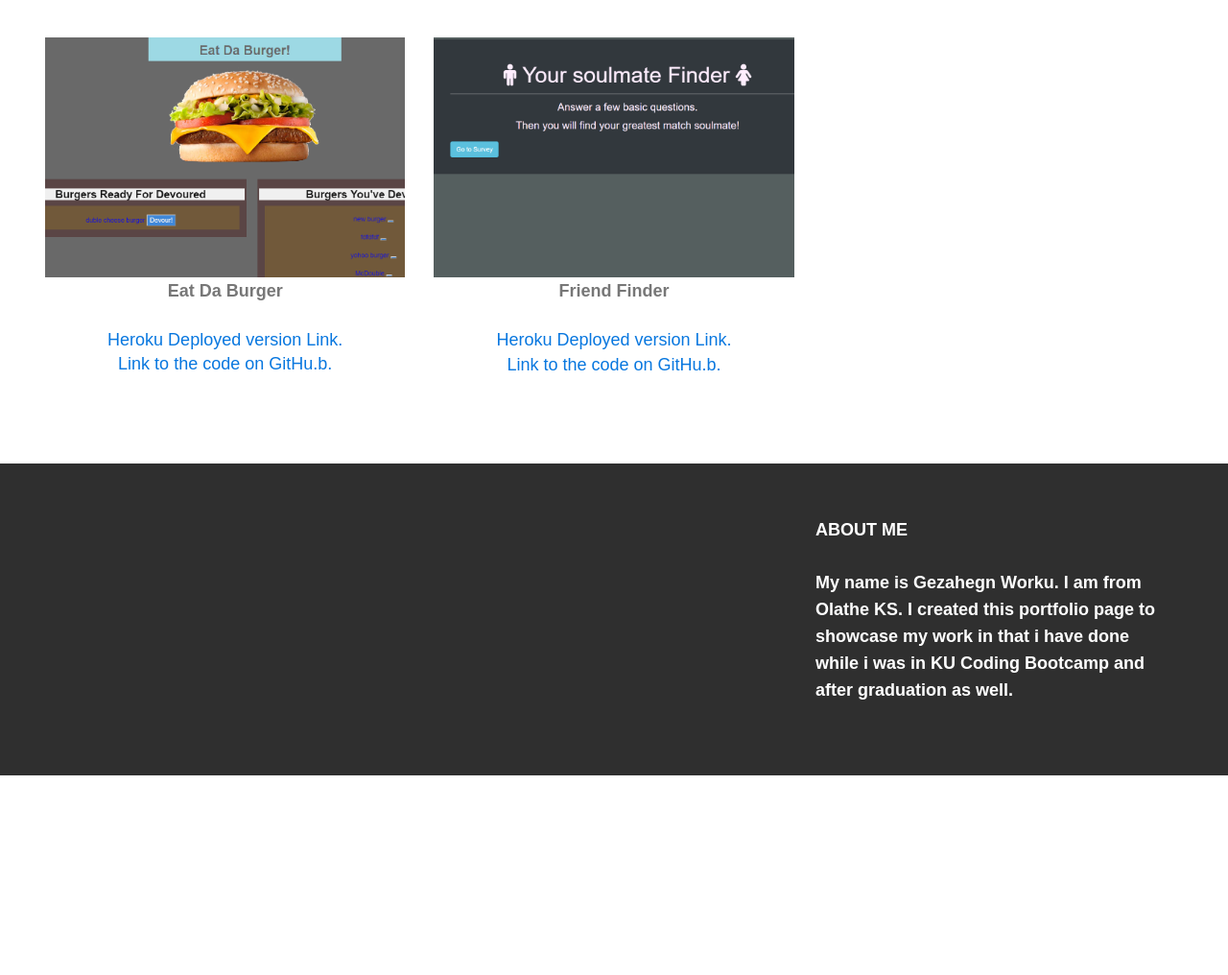
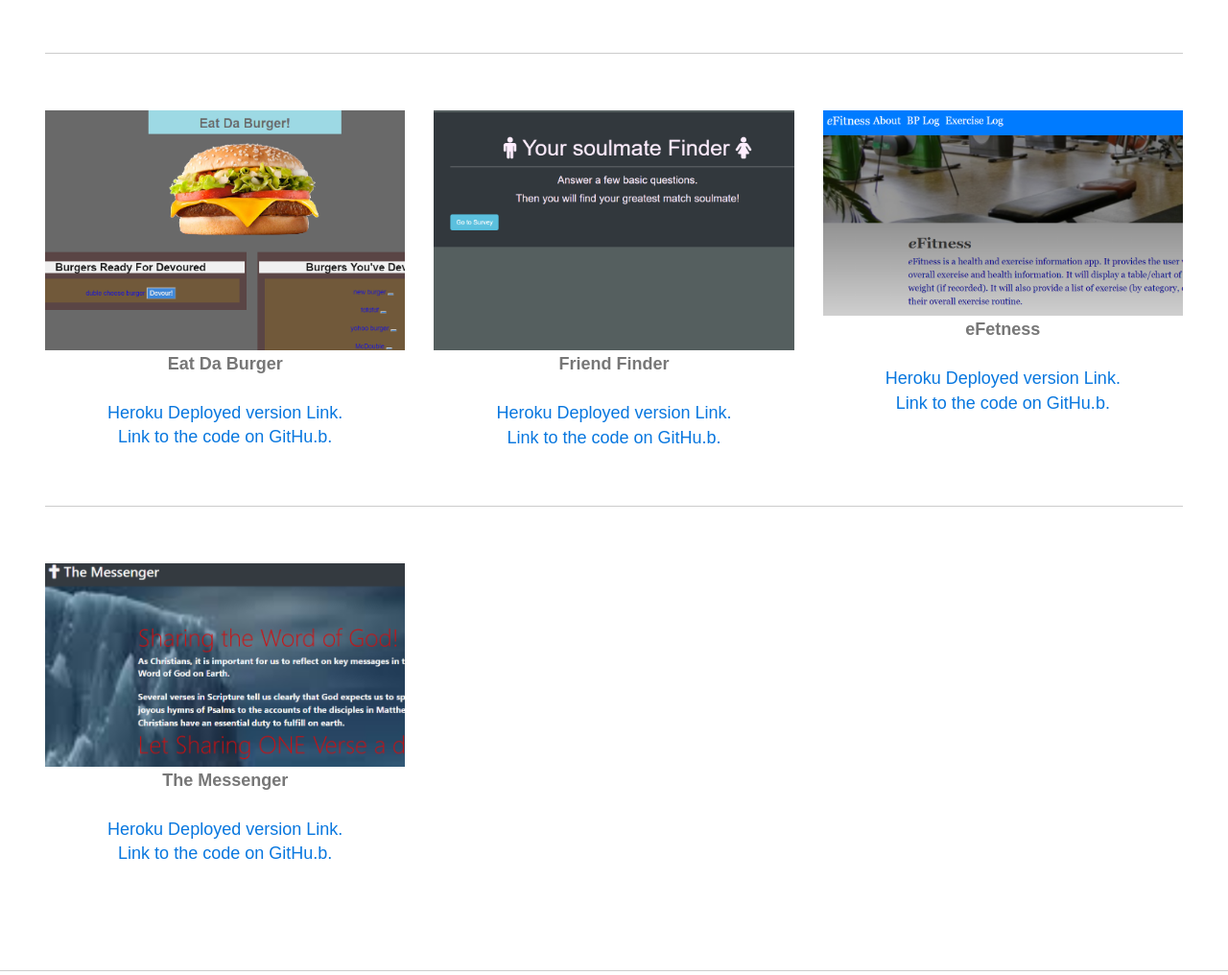
Before and after one commit to gezahegnw/gezahegnw.github.io, a plain HTML site: page index.html in a window 1280 px wide. Shown: the part 1915-2931 px from the top of the page at 96% size. Before the commit the page ends 2723 px from the top, so only its background shows below. Drawn offline with nearby package versions, Linux system fonts and the light colour scheme.

Commit message:
added more portifolio pages

```diff
--- a/index.html
+++ b/index.html
@@ -137,6 +137,7 @@
           >
         </div>
       </div>
+      <hr>
       <!-- /row -->
       <div class="row mt centered">
         <!--row opening-->
@@ -188,6 +189,7 @@
           >
         </div>
       </div>
+      <hr>
       <!-- /row  closing-->
       <div class="row mt centered">
         <!--row opening-->
@@ -222,9 +224,53 @@
             >Link to the code on GitHu.b.</a
           >
         </div>
+        <!---->
+        <div class="col-lg-4">
+          <a class="zoom green" href="project.html"
+            ><img
+              class="img-responsive"
+              src="assets/img/portfolio/efitnes.png"
+              alt="image"
+          /></a>
+          <p>eFetness </p>
+          <a href="https://agile-temple-96461.herokuapp.com/"
+            >Heroku Deployed version Link.</a
+          ><br />
+          <a href="https://github.com/gezahegnw/mern-project"
+            >Link to the code on GitHu.b.</a
+          >
+        </div>
+        <!---->
       </div>
+      <hr>
+      <div class="row mt centered">
+        <!--row opening-->
+
+        <div class="col-lg-4">
+          <a class="zoom green" href="project.html"
+            ><img
+              class="img-responsive"
+              src="assets/img/portfolio/messenger.png"
+              alt="image"
+          /></a>
+          <p>The Messenger</p>
+          <a href="https://blooming-escarpment-87871.herokuapp.com/"
+            >Heroku Deployed version Link.</a
+          ><br />
+          <a href="https://github.com/gezahegnw/today-s-christianity"
+            >Link to the code on GitHu.b.</a
+          >
+        </div>
+
+
+        <!---->
+
+        <!---->
+      </div>
+
       <!-- /row  closing-->
     </div>
+    <hr>
     <!-- /container -->
     <!-- +++++ Footer Section +++++ -->
     <div id="footer">
```
Also changed, not shown: assets/img/portfolio/efitnes.png (added), assets/img/portfolio/messenger.png (added).
